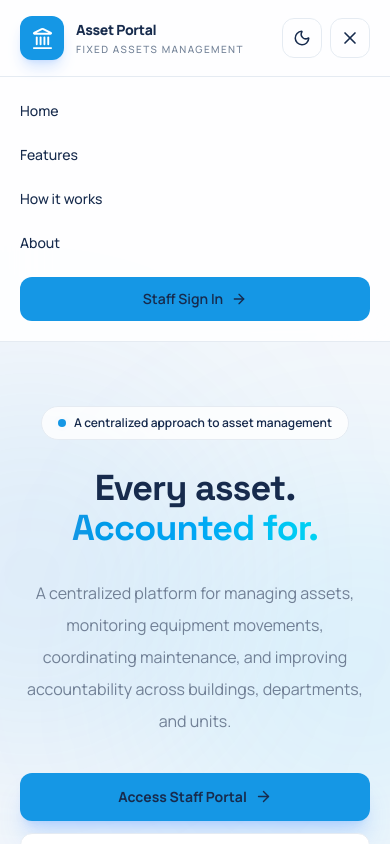
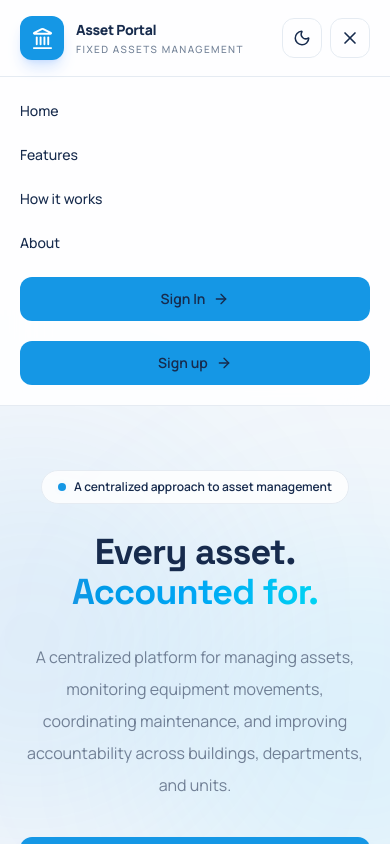
Before and after one commit to Zoekore12/fixed-assets-page, a Next.js app: page / in a window 390 px wide. Both pictures are taken after a click on the button 350 px from the left and 38 px from the top of the page. Shown: the top 844 px of the page. Built offline with nearby package versions, Linux system fonts and the light colour scheme.

Commit message:
added a sign up for mobile view

```diff
--- a/src/app/page.js
+++ b/src/app/page.js
@@ -311,7 +311,14 @@ export default function HomePage() {
                 onClick={closeMenu}
                 className="mt-1 flex items-center justify-center gap-2 rounded-xl bg-[#1597E5] px-5 py-3 text-sm font-semibold text-white"
               >
-                Staff Sign In <ArrowRight size={16} />
+                Sign In <ArrowRight size={16} />
+              </Link>
+              <Link
+                href="/register"
+                onClick={closeMenu}
+                className="mt-1 flex items-center justify-center gap-2 rounded-xl bg-[#1597E5] px-5 py-3 text-sm font-semibold text-white"
+              >
+                Sign up <ArrowRight size={16} />
               </Link>
             </div>
           </div>
```
